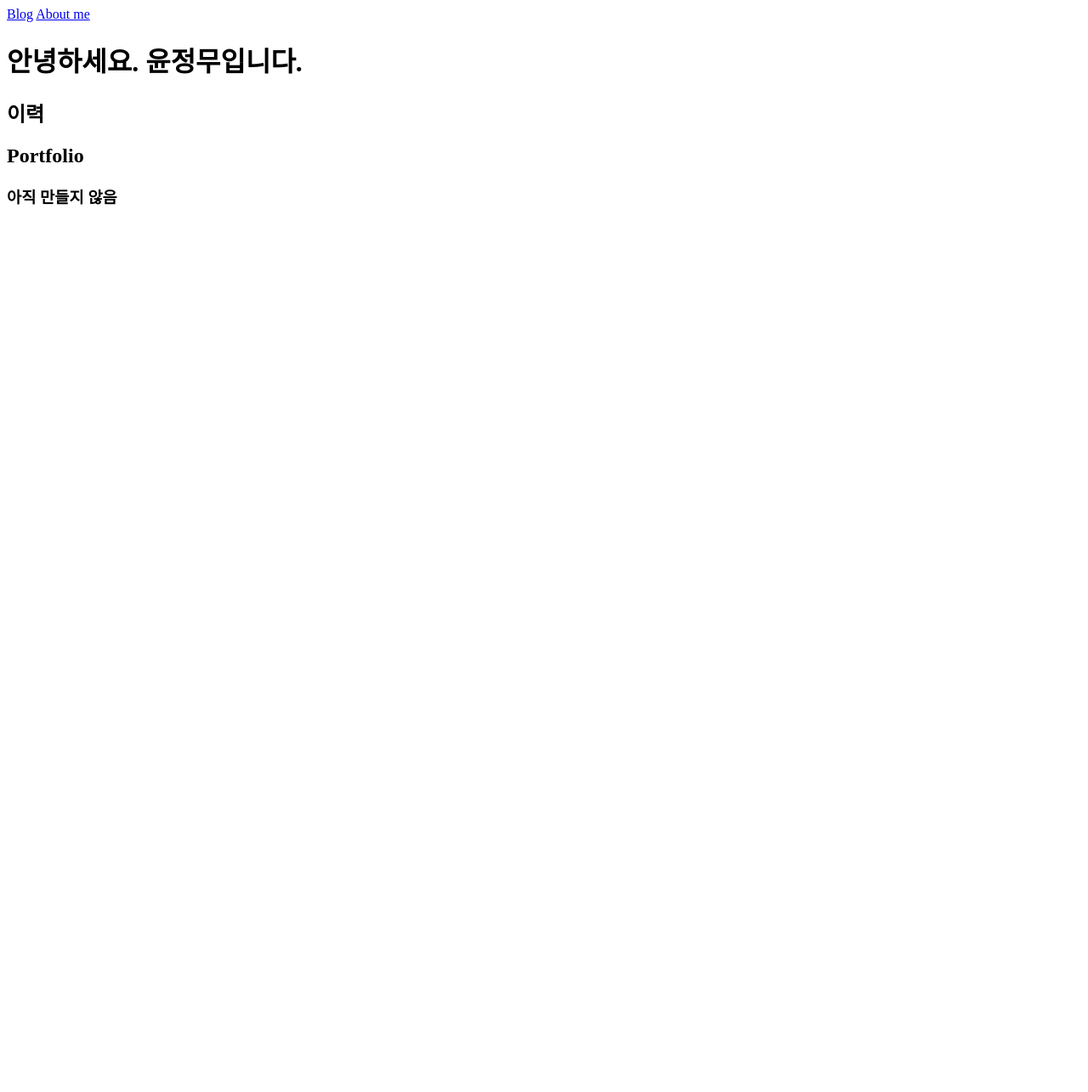
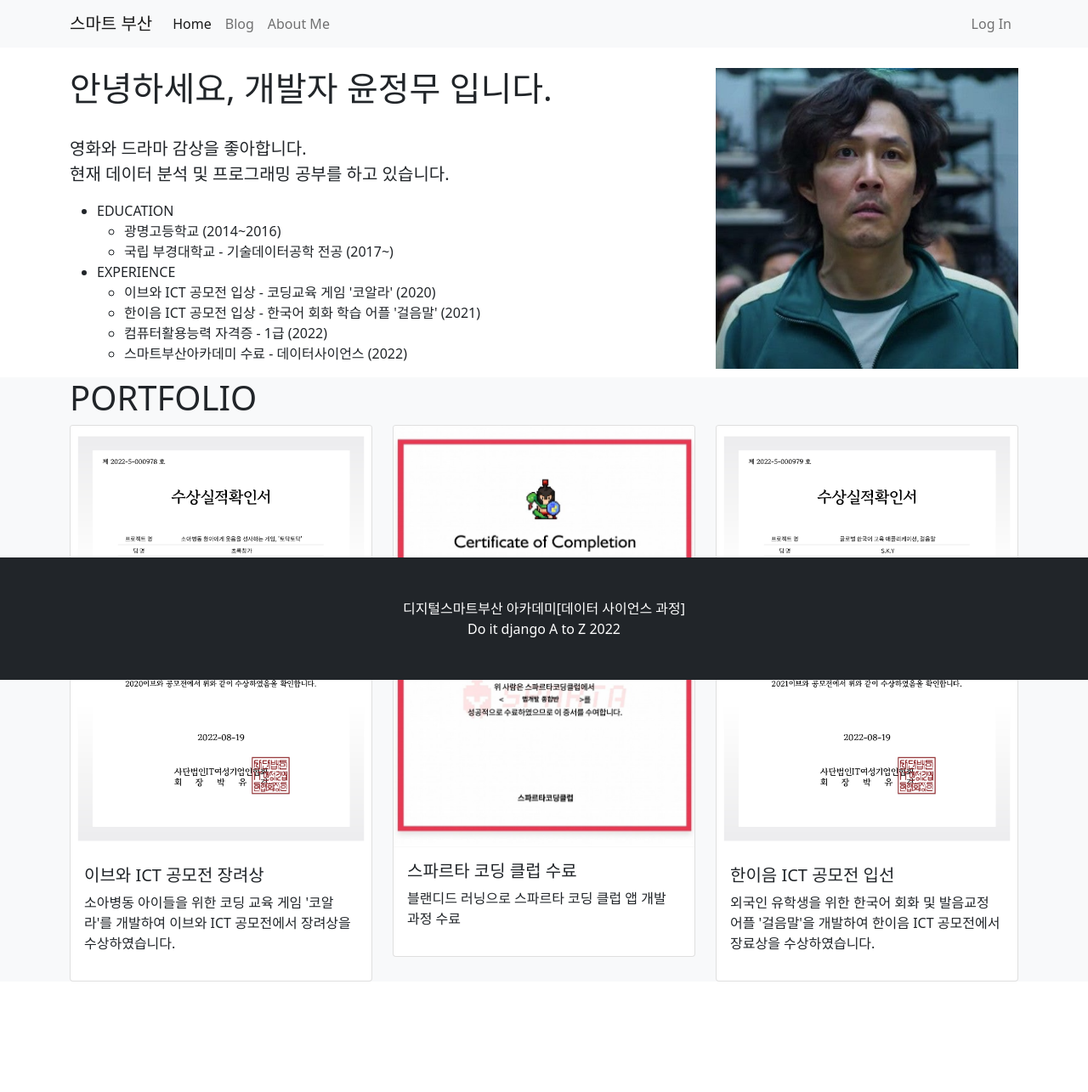
Before and after one commit to jeongmu/do_it_django_a_to_z, a Django app: page /about_me/ in a window 1280 px wide. Shown: the whole page at 85% size. Before the commit the page ends 241 px from the top, so only its background shows below. Run offline with Django 3.2, Linux system fonts and the light colour scheme; some libraries are stand-ins or nearby versions.

Commit message:
자기소개 페이지 내용 추가

```diff
--- /dev/null
+++ b/single_pages/static/single_pages/css/about_me.css
@@ -0,0 +1,3 @@
+.margin-for-footer{
+    margin-bottom: 130px;
+}
--- a/single_pages/static/single_pages/css/landing.css
+++ b/single_pages/static/single_pages/css/landing.css
@@ -1,5 +1,5 @@
 body{
-    background: url("/static/single_pages/images/book_shell.jpg") no-repeat center center fixed;
+    background: url("/static/single_pages/images/5.jpg") no-repeat center center fixed;
     -webkit-background-size: cover;
     -moz-background-size: cover;
     background-size: cover;
--- a/single_pages/templates/single_pages/about_me.html
+++ b/single_pages/templates/single_pages/about_me.html
@@ -1,17 +1,93 @@
 <!DOCTYPE html>
+{% load static %}
 <html lang="ko">
 <head>
     <meta charset="UTF-8">
     <title>개발자 윤정무 홈페이지.</title>
+        <link rel="stylesheet" href= "{% static 'blog\bootstrp5\css\bootstrap.min.css' %}" type="text/css">
+    <script src="https://kit.fontawesome.com/e9356b34c8.js" crossorigin="anonymous"></script>
+    <link rel="stylesheet" href="{% static 'single_pages/css/about_me.css' %}" media="screen">
 </head>
 <body>
-<nav>
-    <a href="/blog/">Blog</a>
-    <a href="/about_me/">About me</a>
-</nav>
-<h1>안녕하세요. 윤정무입니다.</h1>
-<h2>이력</h2>
-<h2>Portfolio</h2>
-<h3>아직 만들지 않음</h3>
+    {% include 'blog/navbar.html' %}
+    <section>
+        <div class="container mt-4">
+            <div class="row">
+                <div class="col-lg-8">
+                    <h1>안녕하세요, 개발자 윤정무 입니다.</h1>
+                    <br/>
+                    <p class="lead">
+                        영화와 드라마 감상을 좋아합니다. <br/>
+                        현재 데이터 분석 및 프로그래밍 공부를 하고 있습니다.
+                    </p>
+
+                    <ul>
+                            <li>EDUCATION</li>
+                        <ul>
+                            <li>광명고등학교 (2014~2016)</li>
+                            <li>국립 부경대학교 - 기술데이터공학 전공 (2017~)</li>
+                        </ul>
+                            <li>EXPERIENCE</li>
+                        <ul>
+                            <li>이브와 ICT 공모전 입상 - 코딩교육 게임 '코알라' (2020)</li>
+                            <li>한이음 ICT 공모전 입상 - 한국어 회화 학습 어플 '걸음말' (2021)</li>
+                            <li>컴퓨터활용능력 자격증 - 1급 (2022)</li>
+                            <li>스마트부산아카데미 수료 - 데이터사이언스 (2022)</li>
+                        </ul>
+                    </ul>
+                </div>
+                <div class="col-lg-4">
+                    <img class="img-fluid" src="{% static 'single_pages/images/squid_game.png' %}">
+                </div>
+            </div>
+        </div>
+    </section>
+    <section class="bg-light margin-for-footer">
+        <div class="container">
+            <div class="row">
+                <div class="col-12">
+                    <h1>PORTFOLIO</h1>
+                </div>
+            </div>
+            <div class="row">
+                <div class="col-lg-4">
+                    <div class="card" data-toggle="modal" data-bs-target="#pycon2017">
+                        <img class="card-img-top" src="{% static 'single_pages/images/coala.jpg' %}">
+                        <div class="card-body">
+                            <h5 class="card-title">이브와 ICT 공모전 장려상</h5>
+                            <p>소아병동 아이들을 위한 코딩 교육 게임 '코알라'를 개발하여 이브와 ICT 공모전에서 장려상을 수상하였습니다.</p>
+                        </div>
+                    </div>
+                </div>
+                <div class="col-lg-4">
+                    <div class="card" data-toggle="modal" data-bs-target="#automation_python">
+                        <img class="card-img-top" src="{% static 'single_pages/images/sparta.jpg' %}">
+                        <div class="card-body">
+                            <h5 class="card-title">스파르타 코딩 클럽 수료</h5>
+                            <p>블랜디드 러닝으로 스파르타 코딩 클럽 앱 개발 과정 수료</p>
+                        </div>
+                    </div>
+                 </div>
+                    <div class="col-lg-4">
+                        <div class="card" data-toggle="modal" data-bs-target="#inflearn_django2">
+                            <img class="card-img-top" src="{% static 'single_pages/images/S.K.Y.jpg' %}">
+                            <div class="card-body">
+                                <h5 class="card-title">한이음 ICT 공모전 입선</h5>
+                                <p>외국인 유학생을 위한 한국어 회화 및 발음교정 어플 '걸음말'을 개발하여 한이음 ICT 공모전에서 장료상을 수상하였습니다.</p>
+                            </div>
+                        </div>
+                    </div>
+            </div>
+        </div>
+    </section>
+    <div class="fixed-bottom">
+      {% include 'blog/footer.html' %}
+    </div>
+    <script src="https://cdn.jsdelivr.net/npm/@popperjs/core@2.10.2/dist/umd/popper.min.js"
+        integrity="sha384-7+zCNj/IqJ95wo16oMtfsKbZ9ccEh31eOz1HGyDuCQ6wgnyJNSYdrPa03rtR1zdB"
+        crossorigin="anonymous"></script>
+    <script src="https://cdn.jsdelivr.net/npm/bootstrap@5.1.3/dist/js/bootstrap.min.js"
+        integrity="sha384-QJHtvGhmr9XOIpI6YVutG+2QOK9T+ZnN4kzFN1RtK3zEFEIsxhlmWl5/YESvpZ13"
+        crossorigin="anonymous"></script>
 </body>
 </html>
--- a/single_pages/templates/single_pages/landing.html
+++ b/single_pages/templates/single_pages/landing.html
@@ -22,7 +22,7 @@
                 <div class="col-lg-5 mt-5">
                     <h2 class="text-light">Blog - Recent posts</h2>
                     {% for post in recent_posts %}
-                    <div class="card mt-1">
+                    <div class="card mt-1 w-75">
                       <div class="card-body">
                         <h6><a href="{{ post.get_absolute_url }}" class="text-decoration-none text-black">{{ post.title }}</a> </h6>
                           <span class="badge rounded-pill bg-light text-black float-end">
```
Also changed, not shown: single_pages/static/single_pages/images/S.K.Y.jpg (added), single_pages/static/single_pages/images/coala.jpg (added), single_pages/static/single_pages/images/sparta.jpg (added), single_pages/static/single_pages/images/squid_game.png (added).
